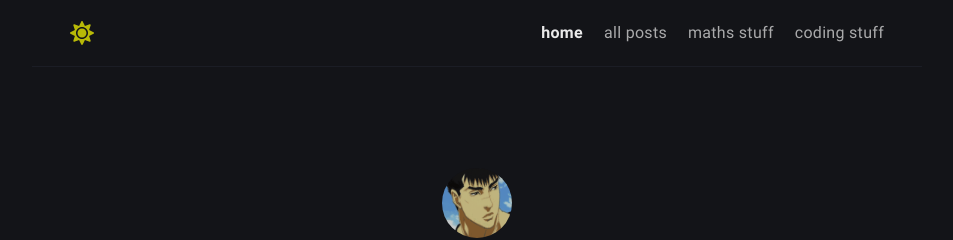
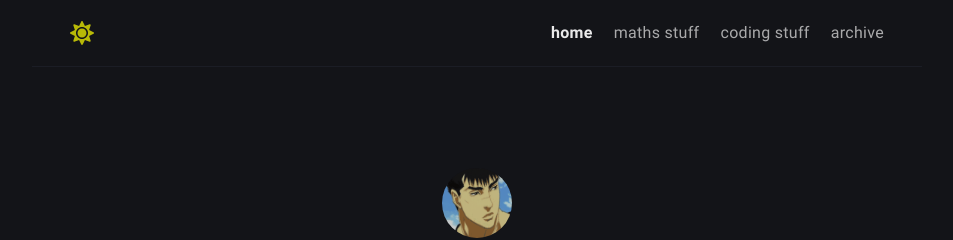
Before and after one commit to Cyril9227/cyril9227.github.io, a Jekyll site: the page built from index.md, in a window 1280 px wide. Shown: the top 240 px of the page, without its empty margins (163-1116 px from the left). Built offline with Jekyll 4.4.1, drawn with Linux system fonts in a browser that asks for light colours.

Commit message:
shuffle menu a bit

```diff
--- a/_data/menus.yml
+++ b/_data/menus.yml
@@ -1,9 +1,5 @@
 - title: home
   url: /
-  external: false
-
-- title: all posts
-  url: /all-posts/
   external: false
 
 - title: maths stuff
@@ -13,3 +9,7 @@
 - title: coding stuff
   url: /coding/
   external: true
+
+- title: archive
+  url: /all-posts/
+  external: false
```
